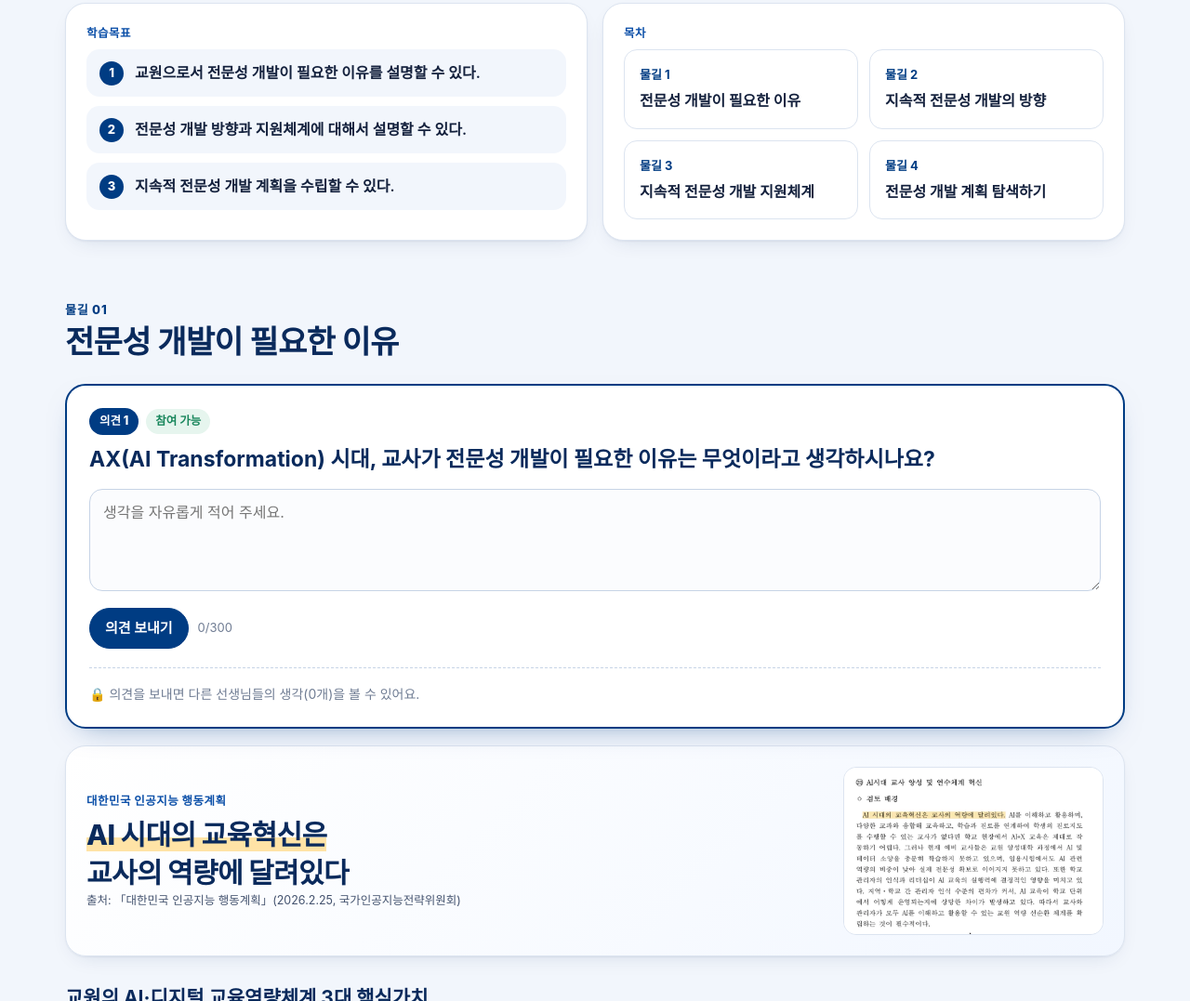
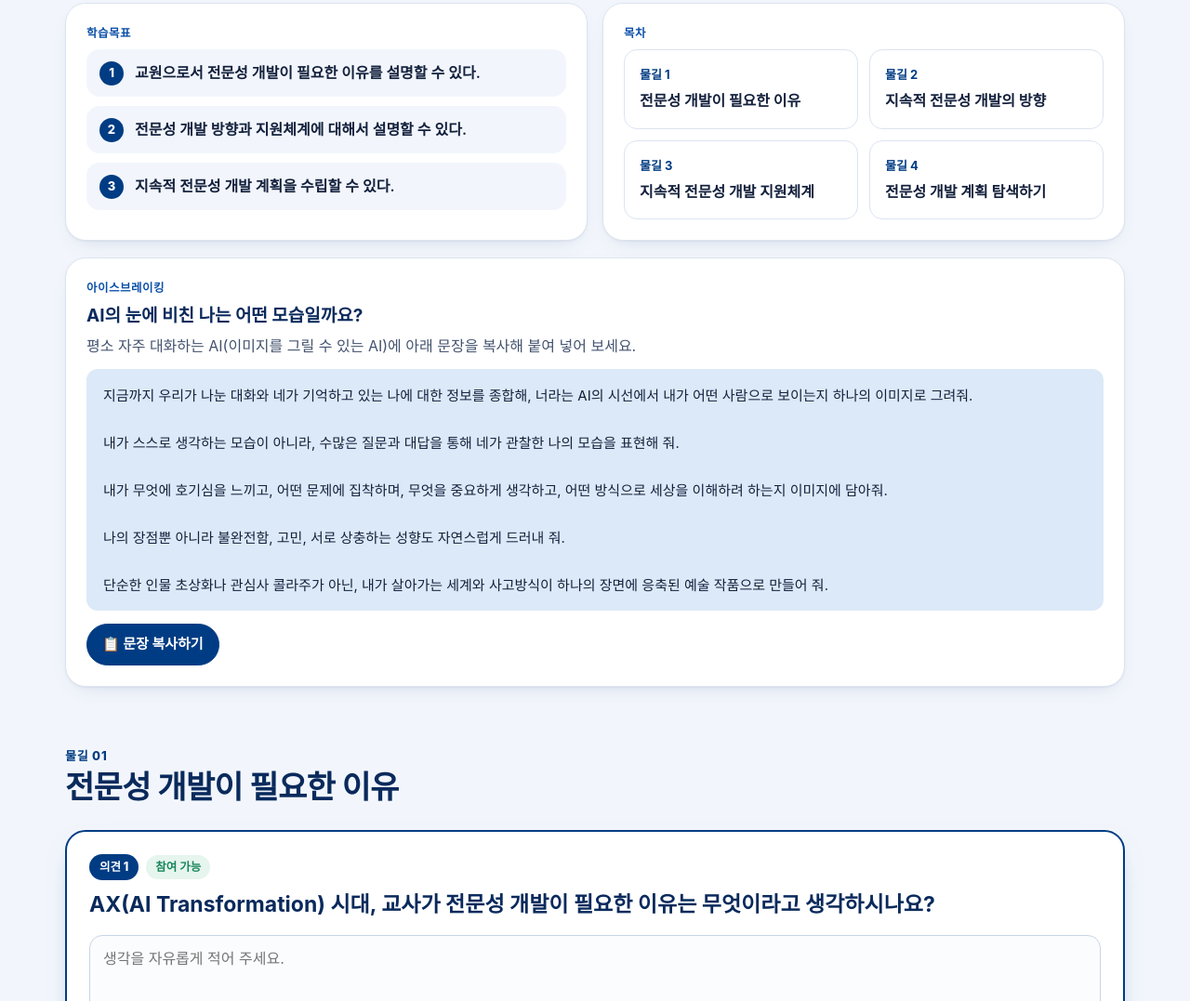
Before and after one commit to ssoonson/aiedap, a plain HTML site: page aiedap-master/index.html in a window 1280 px wide. Shown: the part 849-1926 px from the top of the page at 93% size. Drawn offline with Linux system fonts and the light colour scheme; a web font is replaced by a local one.

Commit message:
시작하기에 아이스브레이킹 프롬프트 복사 카드 추가
Co-Authored-By: Claude Opus 5.5 <noreply@anthropic.com>
Claude-Session: https://claude.ai/code/session_01Ckf3Q3L4cGFqSVqbAqhqGc

```diff
--- a/aiedap-master/app.js
+++ b/aiedap-master/app.js
@@ -696,6 +696,7 @@
     $('#sw-follow').onchange = e => guard(S.store.setRoom(ROOM, { follow: e.target.checked }));
     $('#sw-peers').onchange = e => guard(S.store.setRoom(ROOM, { showPeers: e.target.checked }));
     $('#live-go').onclick = () => S.room.current && scrollToStep(S.room.current);
+    $('#copy-ice').onclick = () => copyText($('#ice-prompt').textContent.trim(), '문장을 복사했어요. AI 대화창에 붙여 넣어 보세요');
     $('#copy-code').onclick = () => copyText(CFG.postSurvey && CFG.postSurvey.code || 'XTB4233H', '역량코드를 복사했어요');
     addEventListener('scroll', () => { updateBannerVisibility(); }, { passive: true });
     addEventListener('keydown', e => {
--- a/aiedap-master/index.html
+++ b/aiedap-master/index.html
@@ -178,6 +178,9 @@ details.gi li strong{color:#fff}
 .g23 .mid{display:grid;place-items:center;color:var(--navy-2);font-size:22px;font-weight:900}
 
 /* closing */
+.ice h3{margin:2px 0 6px}
+.ice p{color:var(--ink-2);margin:0 0 12px}
+.ice-prompt{white-space:pre-line;background:var(--sky-2);border-radius:12px;padding:16px 18px;font-size:15px;line-height:1.7;color:var(--ink);margin-bottom:14px;max-height:260px;overflow:auto}
 .code-box{display:flex;align-items:center;gap:12px;flex-wrap:wrap;margin-top:12px}
 .code{font-family:ui-monospace,SFMono-Regular,Menlo,monospace;font-size:28px;font-weight:800;letter-spacing:.12em;color:var(--navy);background:var(--sky-2);border-radius:var(--r-sm);padding:6px 16px}
 .btn{display:inline-flex;align-items:center;justify-content:center;gap:8px;border:1px solid var(--line-2);background:#fff;color:var(--navy-ink);font-weight:700;border-radius:999px;padding:9px 16px;font-size:15px;text-decoration:none;transition:background .15s,border-color .15s,transform .1s}
@@ -487,6 +490,23 @@ footer{background:#0A1F44;color:#BFD0EA;font-size:14px}
           </div>
         </div>
       </div>
+      <div class="card block ice">
+        <span class="kicker">아이스브레이킹</span>
+        <h3>AI의 눈에 비친 나는 어떤 모습일까요?</h3>
+        <p>평소 자주 대화하는 AI(이미지를 그릴 수 있는 AI)에 아래 문장을 복사해 붙여 넣어 보세요.</p>
+        <div class="ice-prompt" id="ice-prompt">지금까지 우리가 나눈 대화와 네가 기억하고 있는 나에 대한 정보를 종합해, 너라는 AI의 시선에서 내가 어떤 사람으로 보이는지 하나의 이미지로 그려줘.
+
+내가 스스로 생각하는 모습이 아니라, 수많은 질문과 대답을 통해 네가 관찰한 나의 모습을 표현해 줘.
+
+내가 무엇에 호기심을 느끼고, 어떤 문제에 집착하며, 무엇을 중요하게 생각하고, 어떤 방식으로 세상을 이해하려 하는지 이미지에 담아줘.
+
+나의 장점뿐 아니라 불완전함, 고민, 서로 상충하는 성향도 자연스럽게 드러내 줘.
+
+단순한 인물 초상화나 관심사 콜라주가 아닌, 내가 살아가는 세계와 사고방식이 하나의 장면에 응축된 예술 작품으로 만들어 줘.
+
+실제 대화에서 확인할 수 있는 정보에 근거하고, 미화하거나 과장하지 마. 별도의 설명 없이 이미지 한 장만 생성해 줘.</div>
+        <button class="btn primary" id="copy-ice" type="button">📋 문장 복사하기</button>
+      </div>
     </section>
 
     <!-- 1 필요한 이유 -->
```
